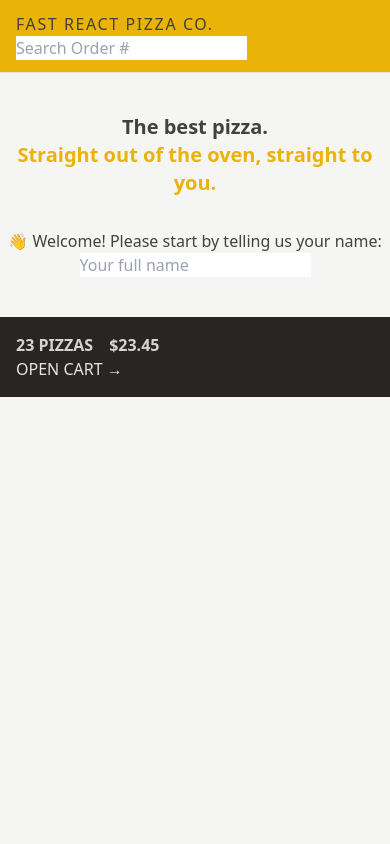
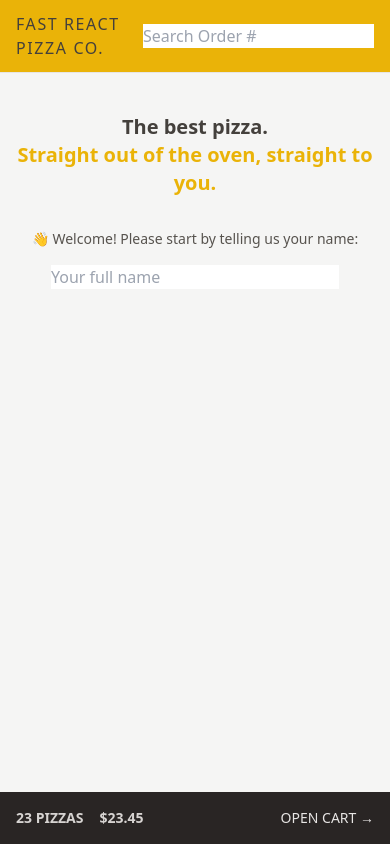
Before and after one commit to rahuljsaliaan/Fast-React-Pizza, a React (Vite) app: page / in a window 390 px wide. Built offline with nearby package versions, Linux system fonts and the light colour scheme.

Commit message:
added some styling and responsiveness to the app

```diff
--- a/index.html
+++ b/index.html
@@ -5,7 +5,7 @@
   <meta charset="UTF-8" />
   <link rel="icon" type="image/svg+xml" href="/vite.svg" />
   <meta name="viewport" content="width=device-width, initial-scale=1.0" />
-  <title>Vite + React</title>
+  <title>Fast React Pizza</title>
 </head>
 
 <body class="bg-stone-100 text-stone-700">
--- a/src/features/cart/CartOverview.jsx
+++ b/src/features/cart/CartOverview.jsx
@@ -2,8 +2,8 @@
 
 function CartOverview() {
   return (
-    <div className="bg-stone-800 p-4 uppercase text-stone-200">
-      <p className="space-x-4 font-semibold text-stone-300">
+    <div className="flex items-center justify-between bg-stone-800 p-4 text-sm uppercase text-stone-200 sm:px-6 md:text-base">
+      <p className="space-x-4 font-semibold text-stone-300 sm:space-x-6">
         {/*space is for children spacing*/}
         <span>23 pizzas</span>
         <span>$23.45</span>
--- a/src/features/user/CreateUser.jsx
+++ b/src/features/user/CreateUser.jsx
@@ -1,7 +1,7 @@
-import { useState } from 'react';
+import { useState } from "react";
 
 function CreateUser() {
-  const [username, setUsername] = useState('');
+  const [username, setUsername] = useState("");
 
   function handleSubmit(e) {
     e.preventDefault();
@@ -9,16 +9,19 @@
 
   return (
     <form onSubmit={handleSubmit}>
-      <p>👋 Welcome! Please start by telling us your name:</p>
+      <p className="mb-4 text-sm text-stone-600 md:text-base">
+        👋 Welcome! Please start by telling us your name:
+      </p>
 
       <input
         type="text"
         placeholder="Your full name"
         value={username}
         onChange={(e) => setUsername(e.target.value)}
+        className="w-72"
       />
 
-      {username !== '' && (
+      {username !== "" && (
         <div>
           <button>Start ordering</button>
         </div>
--- a/src/features/user/UserName.jsx
+++ b/src/features/user/UserName.jsx
@@ -1,5 +1,5 @@
 function UserName() {
-  return <h3 className="hidden text-sm font-semibold">Rahul J</h3>;
+  return <h3 className="hidden text-sm font-semibold md:block">Rahul J</h3>;
 }
 
 export default UserName;
--- a/src/ui/AppLayout.jsx
+++ b/src/ui/AppLayout.jsx
@@ -9,14 +9,16 @@
   const isLoading = navigation.state === "loading";
 
   return (
-    <div className="layout">
+    <div className="grid h-screen grid-rows-[auto_1fr_auto] ">
       {isLoading && <AppLoader />}
       <Header />
 
-      <main>
-        {/* children routes rendered */}
-        <Outlet />
-      </main>
+      <div className="overflow-scroll">
+        <main className="mx-auto max-w-3xl">
+          {/* children routes rendered */}
+          <Outlet />
+        </main>
+      </div>
 
       <CartOverview />
     </div>
--- a/src/ui/Header.jsx
+++ b/src/ui/Header.jsx
@@ -4,7 +4,7 @@
 
 function Header() {
   return (
-    <header className="border-b border-stone-200 bg-yellow-500 px-4 py-3 uppercase">
+    <header className="flex items-center justify-between border-b border-stone-200 bg-yellow-500 px-4 py-3 uppercase sm:px-6">
       <Link className="tracking-widest" to="/">
         {/* for custom size use '[]'  eg: tracking-[5px] */}
         Fast React Pizza Co.
--- a/src/ui/Home.jsx
+++ b/src/ui/Home.jsx
@@ -2,8 +2,8 @@
 
 function Home() {
   return (
-    <div className="my-10 text-center">
-      <h1 className="mb-8 text-xl font-semibold">
+    <div className="my-10 px-4 text-center sm:my-16">
+      <h1 className="mb-8 text-xl font-semibold md:text-3xl">
         The best pizza.
         <br />
         <span className="text-yellow-500">
```
